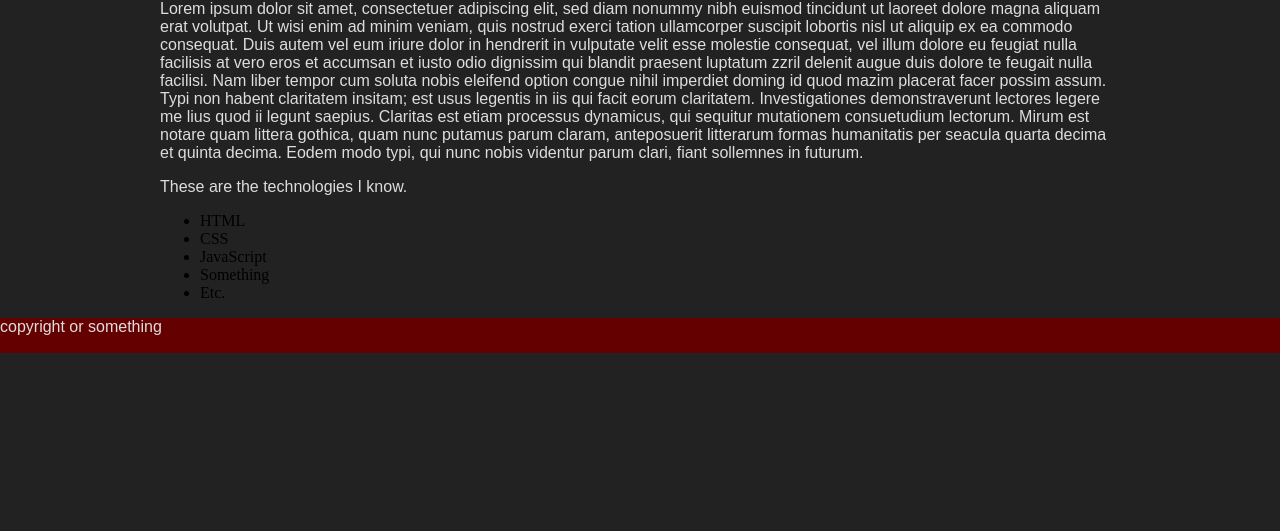
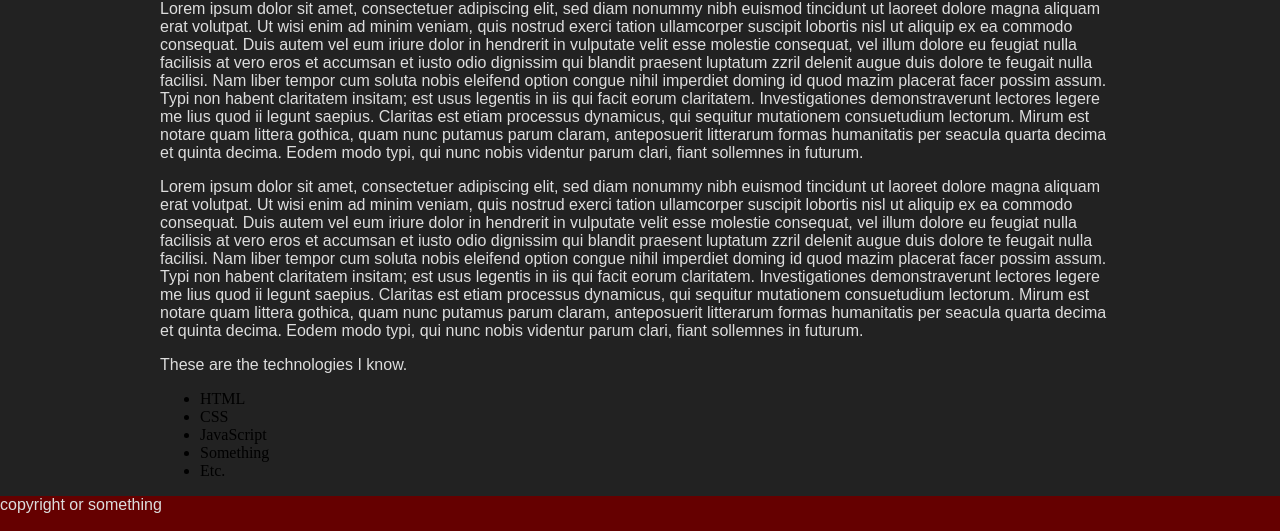
Before and after one commit to dirgepye/first-page, a plain HTML site: page index.html in a window 1280 px wide. Shown: the part 403-934 px from the top of the page. Before the commit the page ends 800 px from the top, so only its background shows below. Drawn offline with Linux system fonts and the light colour scheme.

Commit message:
changed index

```diff
--- a/index.html
+++ b/index.html
@@ -29,6 +29,13 @@
             putamus parum claram, anteposuerit litterarum formas humanitatis per seacula quarta decima et quinta decima. Eodem modo typi, qui nunc nobis videntur parum clari, fiant sollemnes in futurum.
         </p>
         <p>
+            Lorem ipsum dolor sit amet, consectetuer adipiscing elit, sed diam nonummy nibh euismod tincidunt ut laoreet dolore magna aliquam erat volutpat. Ut wisi enim ad minim veniam, quis nostrud exerci tation ullamcorper suscipit lobortis nisl ut aliquip ex
+            ea commodo consequat. Duis autem vel eum iriure dolor in hendrerit in vulputate velit esse molestie consequat, vel illum dolore eu feugiat nulla facilisis at vero eros et accumsan et iusto odio dignissim qui blandit praesent luptatum zzril
+            delenit augue duis dolore te feugait nulla facilisi. Nam liber tempor cum soluta nobis eleifend option congue nihil imperdiet doming id quod mazim placerat facer possim assum. Typi non habent claritatem insitam; est usus legentis in iis qui
+            facit eorum claritatem. Investigationes demonstraverunt lectores legere me lius quod ii legunt saepius. Claritas est etiam processus dynamicus, qui sequitur mutationem consuetudium lectorum. Mirum est notare quam littera gothica, quam nunc
+            putamus parum claram, anteposuerit litterarum formas humanitatis per seacula quarta decima et quinta decima. Eodem modo typi, qui nunc nobis videntur parum clari, fiant sollemnes in futurum.
+        </p>
+        <p>
             These are the technologies I know.
         </p>
         <ul>
```
